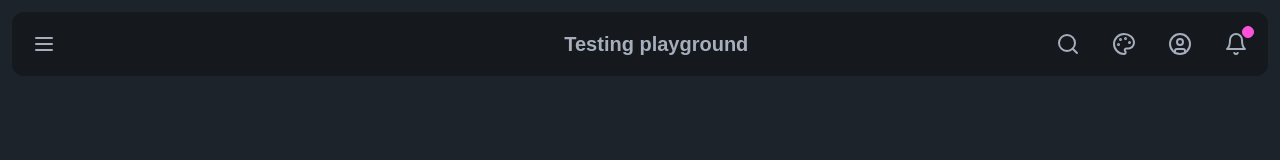
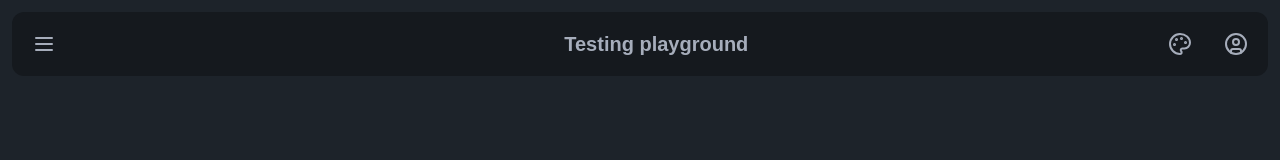
Before and after one commit to Cenmorax/daisy-test, a Vue app: page / in a window 1280 px wide. Shown: the top 160 px of the page. Built offline with nearby package versions, Linux system fonts and the light colour scheme; a web font is replaced by a local one.

Commit message:
Removed unused buttons from the header

```diff
--- a/src/components/Header-Navbar.vue
+++ b/src/components/Header-Navbar.vue
@@ -1,5 +1,5 @@
 <script setup>
-import { Menu, Search, Bell, Palette, CircleUser } from "lucide-vue-next";
+import { Menu, Palette, CircleUser } from "lucide-vue-next";
 </script>
 
 <template>
@@ -43,10 +43,6 @@ import { Menu, Search, Bell, Palette, CircleUser } from "lucide-vue-next";
                 </div>
             </router-link>
             <div class="navbar-end gap-2">
-                <button class="btn btn-ghost btn-square">
-                    <Search />
-                </button>
-
                 <button class="dropdown dropdown-end">
                     <div tabindex="0" class="btn btn-ghost btn-square">
                         <Palette />
@@ -153,15 +149,6 @@ import { Menu, Search, Bell, Palette, CircleUser } from "lucide-vue-next";
                         <CircleUser />
                     </button>
                 </router-link>
-
-                <button class="btn btn-ghost btn-square">
-                    <div class="indicator">
-                        <Bell />
-                        <span
-                            class="badge badge-xs badge-secondary indicator-item"
-                        ></span>
-                    </div>
-                </button>
             </div>
         </div>
     </div>
```
